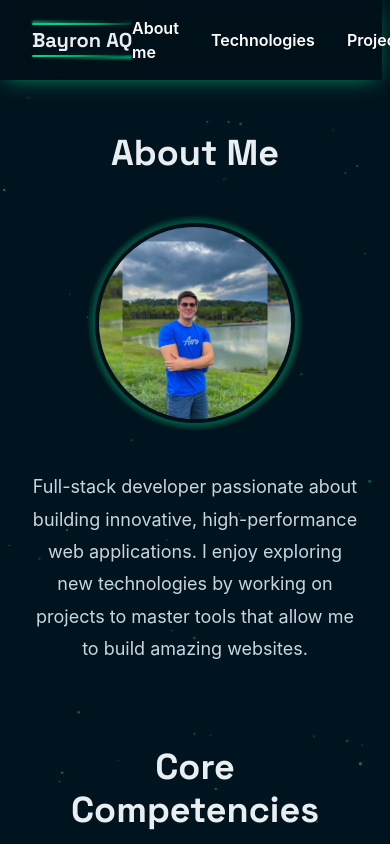
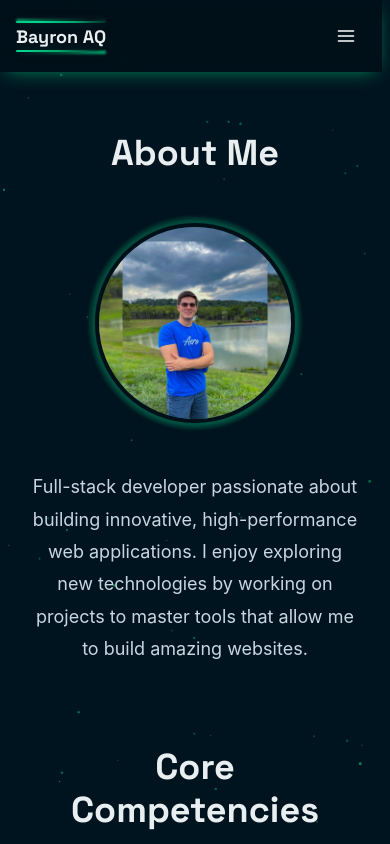
Before and after one commit to Bayronalpizar99/Portafolio, a React (Vite) app: page / in a window 390 px wide. Built offline with nearby package versions, Linux system fonts and the light colour scheme.

Commit message:
new update about navbar responsive

```diff
--- a/src/components/Navbar.tsx
+++ b/src/components/Navbar.tsx
@@ -1,6 +1,7 @@
-import { Flex, HStack, Text, Box } from "@chakra-ui/react";
+import { Flex, HStack, Text, Box, VStack, IconButton, useDisclosure, Drawer, DrawerOverlay, DrawerContent, DrawerHeader, DrawerBody, DrawerCloseButton, useBreakpointValue } from "@chakra-ui/react";
 import { Link } from 'react-scroll';
 import { keyframes } from "@emotion/react";
+import { HamburgerIcon } from "@chakra-ui/icons";
 
 const spaceGroteskStyle = {
   fontFamily: '"Space Grotesk", system-ui, sans-serif',
@@ -31,6 +32,9 @@ const shineMove = keyframes`
 `;
 
 export const Navbar = () => {
+  const { isOpen, onOpen, onClose } = useDisclosure();
+  const isMobile = useBreakpointValue({ base: true, md: false });
+
   const linkStyles = {
     color: "#ffffff",
     fontWeight: "600",
@@ -43,7 +47,6 @@ export const Navbar = () => {
   const createEntryAnimation = (delay: number) => ({
     animation: `slideInFromTop 0.8s cubic-bezier(0.68, -0.55, 0.265, 1.55) ${delay}s both`,
   });
-
 
   const navLinkHoverEffect = {
     position: "relative" as const,
@@ -68,13 +71,37 @@ export const Navbar = () => {
     },
   };
 
+  const NavLink = ({ to, children, delay = 0 }: { to: string; children: React.ReactNode; delay?: number }) => (
+    <Box
+      as="span"
+      position="relative"
+      sx={{
+        ...navLinkHoverEffect,
+        ...(!isMobile && createEntryAnimation(delay)),
+      }}
+    >
+      <Link
+        to={to}
+        smooth={true}
+        duration={500}
+        style={linkStyles}
+        containerId="main-content"
+        offset={-80}
+        onClick={isMobile ? onClose : undefined}
+      >
+        {children}
+      </Link>
+    </Box>
+  );
+
   return (
+    <>
       <Flex
         as="nav"
         align="center"
         justify="space-between"
         paddingY={4}
-      paddingX={8}
+        paddingX={{ base: 4, md: 8 }}
         bg="rgba(1, 15, 24, 0.8)"
         position="fixed"
         sx={{ backdropFilter: 'blur(10px)' }} // Efecto "frosted glass"
@@ -124,7 +151,6 @@ export const Navbar = () => {
               boxShadow: '0 0 8px #04a56b40, 0 0 16px #04a56b20',
               pointerEvents: 'none',
             },
-
 
             '& > span::before': {
               content: '""',
@@ -216,7 +242,7 @@ export const Navbar = () => {
         >
           <Text
             as="span"
-          fontSize="xl"
+            fontSize={{ base: "lg", md: "xl" }}
             fontWeight="bold"
             color="brand.text"
             position="relative"
@@ -254,7 +280,6 @@ export const Navbar = () => {
               }
             }}
           >
-          {}
             <span className="letter">B</span>
             <span className="letter">a</span>
             <span className="letter">y</span>
@@ -267,106 +292,114 @@ export const Navbar = () => {
           </Text>
         </Box>
 
-      <HStack spacing={8}>
+        {/* Desktop Navigation */}
+        <HStack spacing={8} display={{ base: "none", md: "flex" }}>
+          <NavLink to="sobre-mi" delay={0.2}>About me</NavLink>
+          <NavLink to="tecnologias" delay={0.4}>Technologies</NavLink>
+          <NavLink to="proyectos" delay={0.6}>Projects</NavLink>
+          <NavLink to="certificaciones" delay={0.8}>Certifications</NavLink>
+          <NavLink to="contacto" delay={1.0}>Contact</NavLink>
+        </HStack>
+
+        {/* Mobile Hamburger Button */}
+        <IconButton
+          display={{ base: "flex", md: "none" }}
+          aria-label="Open menu"
+          icon={<HamburgerIcon />}
+          onClick={onOpen}
+          variant="ghost"
+          color="white"
+          fontSize="20px"
+          _hover={{
+            bg: "rgba(4, 165, 107, 0.2)",
+            color: "brand.primary"
+          }}
+        />
+      </Flex>
+
+      {/* Mobile Drawer Menu */}
+      <Drawer isOpen={isOpen} placement="right" onClose={onClose} size="xs">
+        <DrawerOverlay bg="rgba(0, 0, 0, 0.8)" />
+        <DrawerContent
+          bg="rgba(1, 15, 24, 0.95)"
+          backdropFilter="blur(20px)"
+          borderLeft="1px solid rgba(4, 165, 107, 0.3)"
+        >
+          <DrawerCloseButton
+            color="white"
+            _hover={{
+              bg: "rgba(4, 165, 107, 0.2)",
+              color: "brand.primary"
+            }}
+          />
+          <DrawerHeader
+            color="brand.text"
+            fontSize="xl"
+            fontFamily={spaceGroteskStyle.fontFamily}
+          >
+            Navigation
+          </DrawerHeader>
+
+          <DrawerBody>
+            <VStack spacing={6} align="stretch" pt={4}>
               <Box
-          as="span"
-          position="relative"
-          sx={{
-            ...navLinkHoverEffect,
-            ...createEntryAnimation(0.2),
-          }}
+                fontSize="lg"
+                py={3}
+                px={2}
+                borderRadius="md"
+                _hover={{ bg: "rgba(4, 165, 107, 0.1)" }}
+                transition="all 0.2s ease"
               >
-          <Link
-            to="sobre-mi"
-            smooth={true}
-            duration={500}
-            style={linkStyles}
-            containerId="main-content"
-            offset={-80}
-          >
-            About me
-          </Link>
-        </Box>
-        <Box
-          as="span"
-          position="relative"
-          sx={{
-            ...navLinkHoverEffect,
-            ...createEntryAnimation(0.4),
-          }}
-        >
-          <Link
-            to="tecnologias"
-            smooth={true}
-            duration={500}
-            style={linkStyles}
-            containerId="main-content"
-            offset={-80}
-          >
-            Technologies
-          </Link>
-        </Box>
-        <Box
-          as="span"
-          position="relative"
-          sx={{
-            ...navLinkHoverEffect,
-            ...createEntryAnimation(0.6),
-          }}
-        >
-          <Link
-            to="proyectos"
-            smooth={true}
-            duration={500}
-            style={linkStyles}
-            containerId="main-content"
-            offset={-80}
-          >
-            Projects
-          </Link>
-        </Box>
-
-        {/* --- ENLACE A CERTIFICACIONES --- */}
-        <Box
-          as="span"
-          position="relative"
-          sx={{
-            ...navLinkHoverEffect,
-            ...createEntryAnimation(0.8),
-          }}
-        >
-          <Link
-            to="certificaciones"
-            smooth={true}
-            duration={500}
-            style={linkStyles}
-            containerId="main-content"
-            offset={-80}
-          >
-            Certifications
-          </Link>
+                <NavLink to="sobre-mi">About me</NavLink>
               </Box>
 
               <Box
-          as="span"
-          position="relative"
-          sx={{
-            ...navLinkHoverEffect,
-            ...createEntryAnimation(1.0),
-          }}
+                fontSize="lg"
+                py={3}
+                px={2}
+                borderRadius="md"
+                _hover={{ bg: "rgba(4, 165, 107, 0.1)" }}
+                transition="all 0.2s ease"
               >
-          <Link
-            to="contacto"
-            smooth={true}
-            duration={500}
-            style={linkStyles}
-            containerId="main-content"
-            offset={-80}
+                <NavLink to="tecnologias">Technologies</NavLink>
+              </Box>
+
+              <Box
+                fontSize="lg"
+                py={3}
+                px={2}
+                borderRadius="md"
+                _hover={{ bg: "rgba(4, 165, 107, 0.1)" }}
+                transition="all 0.2s ease"
               >
-            Contact
-          </Link>
+                <NavLink to="proyectos">Projects</NavLink>
               </Box>
-      </HStack>
-    </Flex>
+
+              <Box
+                fontSize="lg"
+                py={3}
+                px={2}
+                borderRadius="md"
+                _hover={{ bg: "rgba(4, 165, 107, 0.1)" }}
+                transition="all 0.2s ease"
+              >
+                <NavLink to="certificaciones">Certifications</NavLink>
+              </Box>
+
+              <Box
+                fontSize="lg"
+                py={3}
+                px={2}
+                borderRadius="md"
+                _hover={{ bg: "rgba(4, 165, 107, 0.1)" }}
+                transition="all 0.2s ease"
+              >
+                <NavLink to="contacto">Contact</NavLink>
+              </Box>
+            </VStack>
+          </DrawerBody>
+        </DrawerContent>
+      </Drawer>
+    </>
   );
 };
```
Lines whose indentation alone changed are shown as unchanged.
